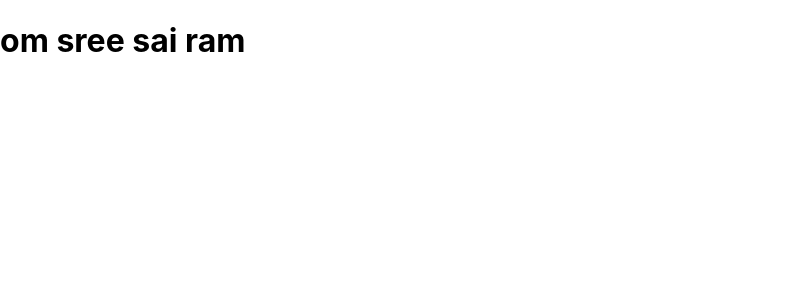
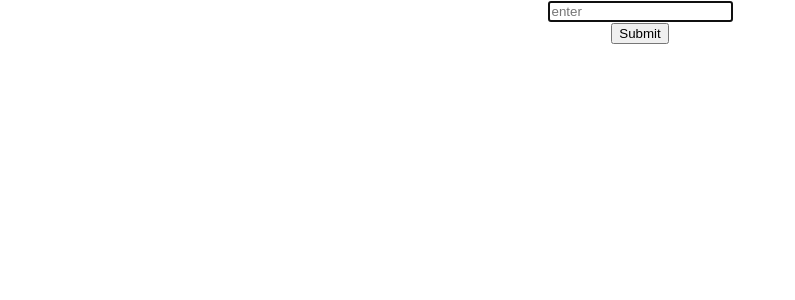
Before and after one commit to srinu1544/sai_react, a React (Create React App) app: page / in a window 1280 px wide. Shown: the top 300 px of the page, without its empty margins (0-795 px from the left). Built offline with nearby package versions, Linux system fonts and the light colour scheme.

Commit message:
useRefExample

```diff
--- a/src/App.js
+++ b/src/App.js
@@ -1,10 +1,11 @@
 import logo from './logo.svg';
 import './App.css';
+import UseRef from './components/UseRef';
 
 function App() {
   return (
     <div >
-    <h1>om sree sai ram</h1>
+   <UseRef></UseRef>
     </div>
   );
 }
--- /dev/null
+++ b/src/components/UseRef.jsx
@@ -0,0 +1,28 @@
+import React,{useRef,useEffect} from 'react'
+
+function UseRef() {
+
+  const data = useRef(null);
+
+const submitHandler = e => {
+  e.preventDefault();
+  console.log(data.current.value);
+}
+
+useEffect(()=>{
+  data.current.focus()
+},[])
+
+  return (
+    <div >
+    <center>
+      <form onSubmit={submitHandler}>
+        <input ref={data} type='text' placeholder='enter'></input> <br></br>
+        <input type='submit'></input>
+      </form>
+    </center>
+    </div>
+  );
+}
+
+export default UseRef;
```
